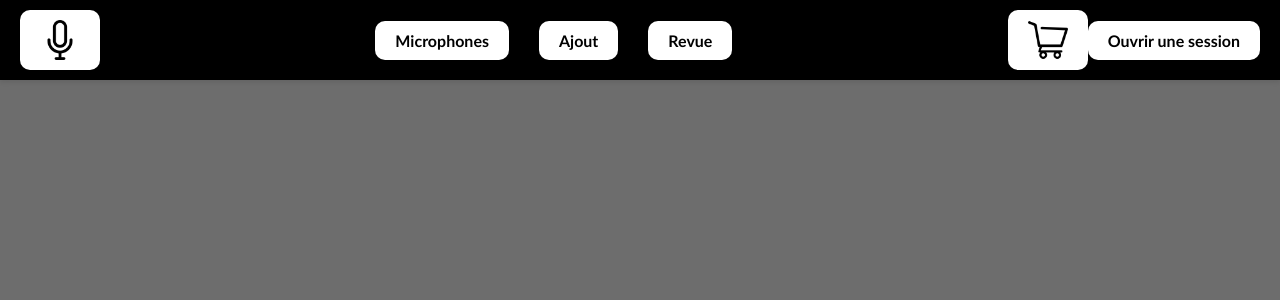
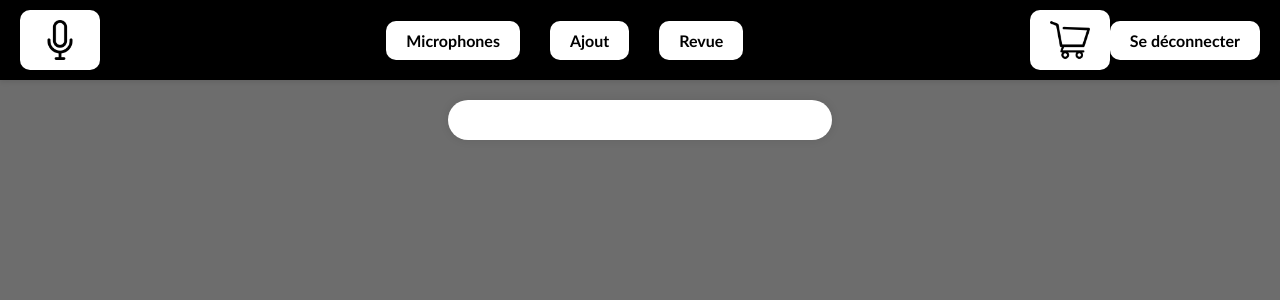
Before and after one commit to Sun-Cy/ProjetWebFinal, a PHP site: page /traitement.php in a window 1280 px wide. Shown: the top 300 px of the page. Run offline with PHP 8.4, Linux system fonts and the light colour scheme; the visitor is signed in with stand-in values (Sample User, id 1).

Commit message:
login/log out/inscription

```diff
--- a/css/style.css
+++ b/css/style.css
@@ -445,3 +445,30 @@ form.inscription fieldset.active {
 .panier form button:hover {
     background-color: var(--bleufonce);
 }
+
+.container{
+    background-color: white;
+    border-radius: 20px;
+    width:30%;
+    margin:auto;
+    padding: 20px;
+    margin-top: 20px;
+    box-shadow: 0 0 10px rgba(0, 0, 0, 0.1);
+}
+
+.message {
+
+    text-align: center;
+    padding: 10px;
+    font-size: 20px;
+
+}
+.message.success {
+    background-color: var(--success-color);
+    color: black;
+}
+
+.message.error {
+    background-color: var(--error-color);
+    color: black;
+}
--- a/inc/header.php
+++ b/inc/header.php
@@ -46,9 +46,11 @@ if (isset($_REQUEST['action']) && $_REQUEST['action'] == "connexion"){
                     <img src="img/shoppingCart.png" alt="Panier Icon" class="icon">
                 </a>
 
-                <a href="login.php" class="site-icon">
-                   Ouvrir une session
-                </a>
+                <?php if (isset($_SESSION['client'])): ?>
+                    <a href="index.php?action=logout" class="site-icon">Se déconnecter</a>
+                <?php else: ?>
+                    <a href="login.php" class="site-icon">Ouvrir une session</a>
+                <?php endif; ?>
             </div>
         </nav>
     </header>
--- a/traitement.php
+++ b/traitement.php
@@ -1,17 +1,24 @@
+
 <?php
-session_start();
 
-include_once("./inc/autoLoader.php");
-require_once("./classe/PDOFactory.php");
+
+
 require_once("./inc/header.php");
 
 $conn = PDOFactory::getMySQLConnection();
 
-$clientManager = new ClientManager($conn);
+$clientManager = new ClientManager($bdd);
 
+$messageClass = '';
+
+?>
+<div class="container">
+
+
+
+<?php
 if (isset($_POST['action'])) {
     if ($_POST['action'] === 'register') {
-        // Register a new client
         $prenom = $_POST['prenom'] ?? '';
         $nom = $_POST['nom'] ?? '';
         $username = $_POST['username'] ?? '';
@@ -22,9 +29,13 @@ if (isset($_POST['action'])) {
 
         $newClient = new Client($prenom, $nom, $email, $password, $adresse, $telephone, null);
         $clientManager->addClient($newClient);
-        echo "Registration successful! You can now log in.";
+        $messageClass = 'success';
+        ?>
+        <div class="message success">
+            <p>Inscription réussie ! Vous pouvez maintenant vous connecter.</p>
+        </div>
+        <?php
     } elseif ($_POST['action'] === 'connexion') {
-        // Attempt to login
         $email = $_POST['username'] ?? '';
         $password = $_POST['mdp'] ?? '';
 
@@ -32,12 +43,26 @@ if (isset($_POST['action'])) {
 
         if ($client) {
             $_SESSION['client'] = serialize($client);
-            echo "Authentification réussie ! Bon magasinage, " . $client->getNomComplet() . ".";
+            $messageClass = 'success';
+            ?>
+            <div class="message success">
+                <p>Authentification réussie ! Bon magasinage, <?php echo $client->getNomComplet(); ?>.</p>
+                <a href="listeMicro.php">Commencer le magasinage</a>
+            </div>
+            <?php
         } else {
-            echo "Authentification ratée. Veuillez entrez des informations valides..";
+            $messageClass = 'error';
+            ?>
+            <div class="message error">
+                Authentification ratée. Veuillez entrer des informations valides.
+            </div>
+            <?php
         }
     }
 }
 
 $conn = null;
 ?>
+
+</div>
+</main>
```
Also changed, not shown: panier.php (+5 -25 lines).
